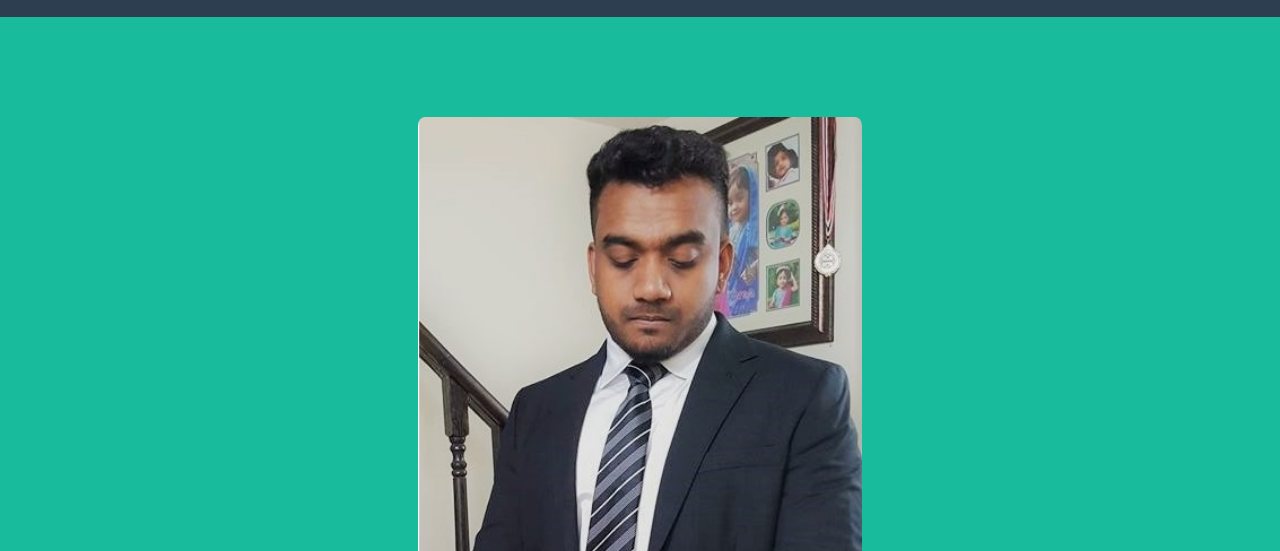
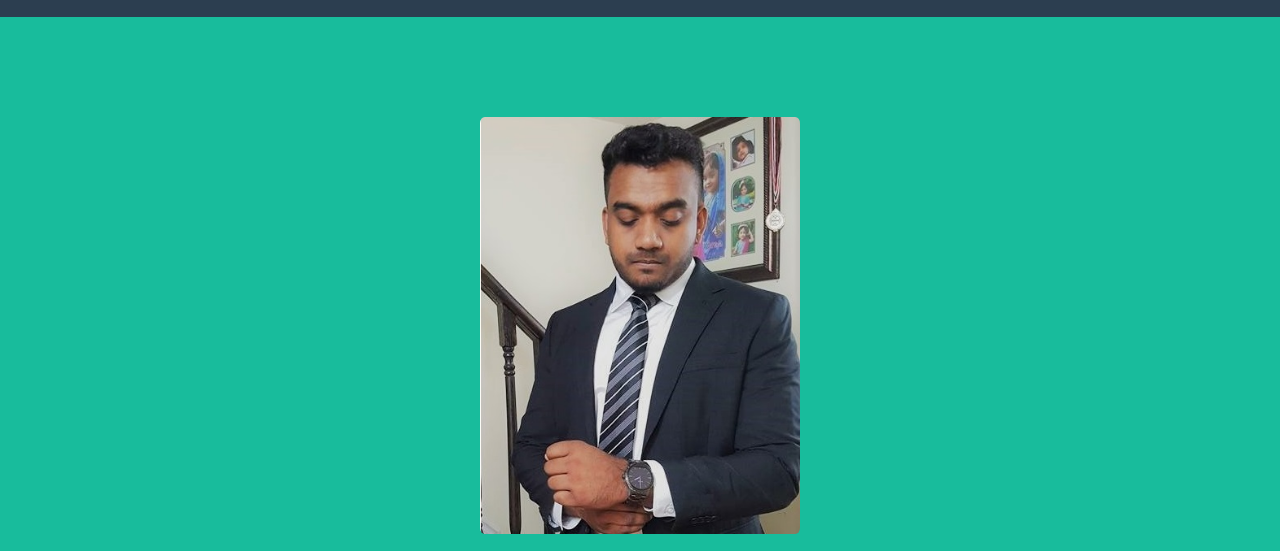
Before and after one commit to AshwinK97/AshwinK97.github.io, a website: page index.html in a window 1280 px wide. Shown: the part 83-634 px from the top of the page. Drawn offline with nearby package versions, Linux system fonts and the light colour scheme.

Commit message:
changed width of profile image

```diff
--- a/index.html
+++ b/index.html
@@ -31,7 +31,7 @@
 
     <style type="text/css">
         #profilePic {
-            width: 39%;
+            width: 28%;
             border-radius: 1.5%;
         }
     </style>
```
